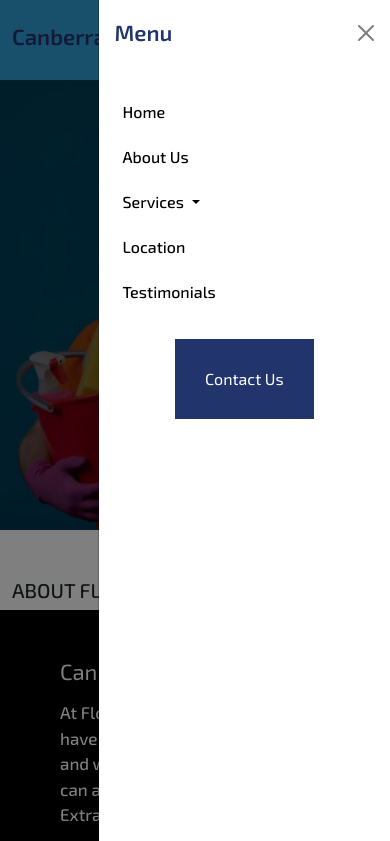
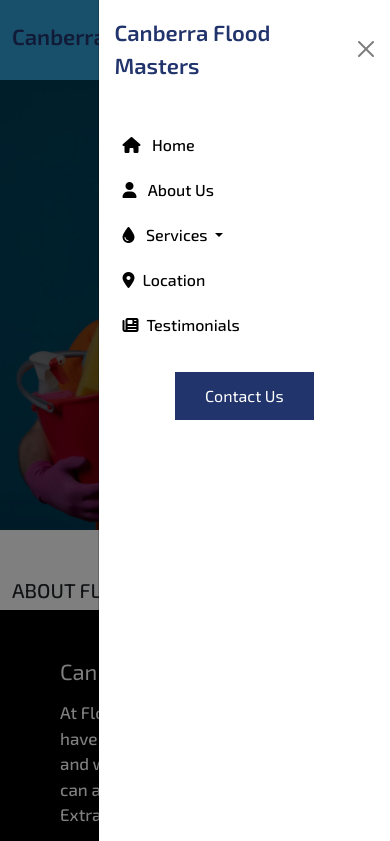
Before and after one commit to Dinesh18042001/Canberra-flood-masters, a plain HTML site: page About.html in a window 390 px wide. Both pictures are taken after a click on the button 358 px from the left and 39 px from the top of the page. Shown: the top 841 px of the page. Drawn offline with nearby package versions, Linux system fonts and the light colour scheme.

Commit message:
add pages

```diff
--- a/About.html
+++ b/About.html
@@ -95,20 +95,23 @@
                             Home</a>
                     </li>
                     <li class="nav-item me-3">
-                        <a class="nav-link active" aria-current="page" href="#"><i class="fa-solid fa-user me-2"></i>
+                        <a class="nav-link active" aria-current="page" href="About.html"><i
+                                class="fa-solid fa-user me-2"></i>
                             About Us</a>
                     </li>
+
                     <li class="nav-item dropdown me-3">
-                        <a class="nav-link dropdown-toggle" href="#" id="applicationsDropdown" role="button"
-                            data-bs-toggle="dropdown" aria-expanded="false">
+                        <a class="nav-link dropdown-toggle custom-dropdown-toggle" href="#" id="applicationsDropdown" role="button">
                             <i class="fa-solid fa-droplet me-2"></i> Services
                         </a>
-                        <ul class="dropdown-menu" aria-labelledby="applicationsDropdown">
+                        <ul class="custome-dropdown-menu">
                             <li><a class="dropdown-item" href="#">Option 1</a></li>
                             <li><a class="dropdown-item" href="#">Option 2</a></li>
                             <li><a class="dropdown-item" href="#">Option 3</a></li>
                         </ul>
                     </li>
+
+
                     <li class="nav-item me-3">
                         <a class="nav-link active" aria-current="page" href="#"><i
                                 class="fa-solid fa-location-dot me-2"></i>Location</a>
@@ -132,39 +135,46 @@
     <!-- Mobile Nav -->
     <div class="offcanvas offcanvas-end" tabindex="-1" id="offcanvasNavbar" aria-labelledby="offcanvasNavbarLabel">
         <div class="offcanvas-header">
-            <h5 class="offcanvas-title" id="offcanvasNavbarLabel">Menu</h5>
+            <h5 class="offcanvas-title" id="offcanvasNavbarLabel">Canberra Flood Masters</h5>
             <button type="button" class="btn-close" data-bs-dismiss="offcanvas" aria-label="Close"></button>
         </div>
         <div class="offcanvas-body">
             <!-- Replicating the navigation links for mobile view -->
-            <ul class="navbar-nav">
-                <li class="nav-item">
-                    <a class="nav-link" href="#">Home</a>
+            <ul class="navbar-nav me-auto mb-2 mb-lg-0">
+                <li class="nav-item me-3">
+                    <a class="nav-link active" aria-current="page" href="#"><i class="fa-solid fa-house me-2"></i>
+                        Home</a>
                 </li>
-                <li class="nav-item">
-                    <a class="nav-link" href="#l">About Us</a>
+                <li class="nav-item me-3">
+                    <a class="nav-link active" aria-current="page" href="About.html"><i
+                            class="fa-solid fa-user me-2"></i>
+                        About Us</a>
                 </li>
-                <li class="nav-item dropdown">
-                    <a class="nav-link dropdown-toggle" href="#" id="mobileServicesDropdown" role="button"
-                        data-bs-toggle="dropdown" aria-expanded="false">
-                        Services
+
+                <li class="nav-item dropdown me-3">
+                    <a class="nav-link dropdown-toggle custom-dropdown-toggle" href="#" id="applicationsDropdown" role="button">
+                        <i class="fa-solid fa-droplet me-2"></i> Services
                     </a>
-                    <ul class="dropdown-menu" aria-labelledby="mobileServicesDropdown">
+                    <ul class="custome-dropdown-menu">
                         <li><a class="dropdown-item" href="#">Option 1</a></li>
                         <li><a class="dropdown-item" href="#">Option 2</a></li>
                         <li><a class="dropdown-item" href="#">Option 3</a></li>
                     </ul>
                 </li>
-                <li class="nav-item">
-                    <a class="nav-link" href="#">Location</a>
+
+
+                <li class="nav-item me-3">
+                    <a class="nav-link active" aria-current="page" href="#"><i
+                            class="fa-solid fa-location-dot me-2"></i>Location</a>
                 </li>
-                <li class="nav-item">
-                    <a class="nav-link" href="#">Testimonials</a>
+                <li class="nav-item me-3">
+                    <a class="nav-link active" aria-current="page" href="#"><i
+                            class="fa-solid fa-newspaper me-2"></i>Testimonials</a>
                 </li>
             </ul>
             <!-- Adding the Contact Us button -->
             <div class="d-flex justify-content-center mt-4">
-                <div class="nav-btn">
+                <div class="nav-btn1">
                     <a href="contact.html">Contact Us</a>
                 </div>
             </div>
--- a/assets/css/responsive.css
+++ b/assets/css/responsive.css
@@ -91,3 +91,9 @@
         margin-top: 0px;
     }
 }
+
+@media(min-width:991px){
+    .navbar-nav .dropdown:hover .custome-dropdown-menu{
+        display: block;
+    }
+}
--- a/assets/css/style.css
+++ b/assets/css/style.css
@@ -190,7 +190,7 @@ html {
     z-index: 1;
     padding: 10px 0;
     border-radius: 5px;
-    transition: all 0.3s ease;
+    /* transition: all 0.3s ease; */
     z-index: 9;
 }
 
@@ -198,20 +198,20 @@ html {
     color: #fff !important;
 }
 
-.custome-dropdown-menu .dropdown-item {
+/* .custome-dropdown-menu .dropdown-item {
     padding: 10px 20px;
     color: #fff;
     text-decoration: none;
     display: block;
     transition: background-color 0.3s ease;
-}
+} */
 
 .custome-dropdown-menu .dropdown-item:hover {
     background-color: rgba(255, 255, 255, 0.1);
 }
 
 .navbar-nav .dropdown:hover .custome-dropdown-menu {
-    display: block;
+    /* display: block; */
     opacity: 1;
     top: 100%;
 }
```
